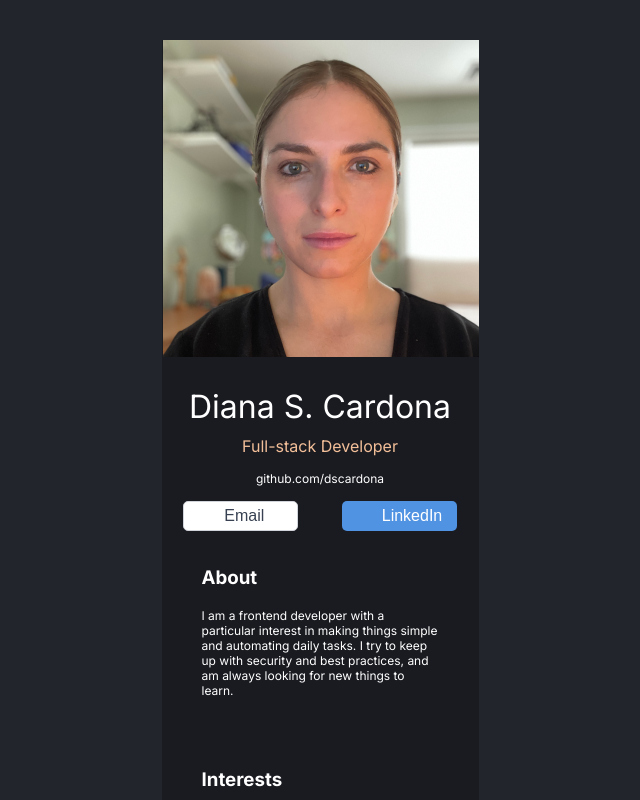
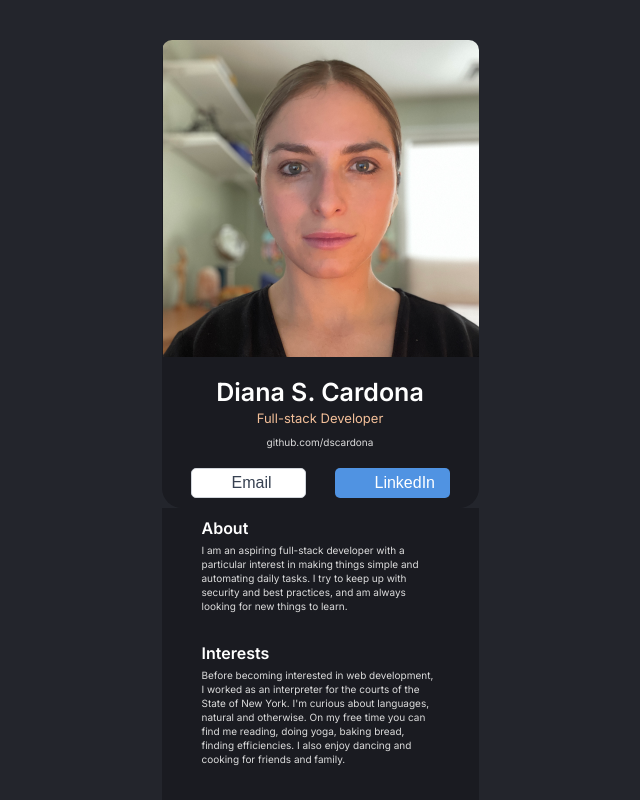
Before and after one commit to dscardona/digital-business-card, a React (Vite) app: page / in a window 1280 px wide. Shown: the top 800 px of the page, without its empty margins (320-960 px from the left). Built offline with nearby package versions, Linux system fonts and the light colour scheme.

Commit message:
Round corners, fix alignment and font properties

```diff
--- a/src/components/About.jsx
+++ b/src/components/About.jsx
@@ -5,7 +5,7 @@ function About() {
         <>
         <div className="about-body">
             <h3>About</h3>
-            <p>I am a frontend developer with a particular interest in making things simple and automating daily tasks. I try to keep up with security and best practices, and am always looking for new things to learn.</p>
+            <p>I am an aspiring full-stack developer with a particular interest in making things simple and automating daily tasks. I try to keep up with security and best practices, and am always looking for new things to learn.</p>
         </div>
         </>
     )
--- a/src/components/Info.jsx
+++ b/src/components/Info.jsx
@@ -5,7 +5,7 @@ import linkedin from "../../public/images/linkedin.png"
 function Info() {
     return (
         <div className="info">
-            <img src={headshot} />
+            <img className="headshot" src={headshot} alt="Headshot of woman looking straight ahead, with her hair up" />
             <h1>Diana S. Cardona</h1>
             <h4>Full-stack Developer</h4>
             <h5>github.com/dscardona</h5>
--- a/src/components/Interests.jsx
+++ b/src/components/Interests.jsx
@@ -1,9 +1,9 @@
 function Interests() {
     return (
         <>
-        <div className="about-body">
+        <div className="interests-body">
             <h3>Interests</h3>
-            <p>Before working as a developer, I worked as an interpreter for the courts of the State of New York. I'm curious about languages, natural and otherwise. On my free time you can find me reading, doing yoga, baking bread, finding efficiencies. I enjoy dancing and cooking for friends and family.</p>
+            <p>Before becoming interested in web development, I worked as an interpreter for the courts of the State of New York. I'm curious about languages, natural and otherwise. On my free time you can find me reading, doing yoga, baking bread, finding efficiencies. I also enjoy dancing and cooking for friends and family.</p>
         </div>
         </>
     )
--- a/src/style.css
+++ b/src/style.css
@@ -16,30 +16,38 @@ body {
     background-color: #1A1B21;
     width: 317px;
     margin: 40px auto auto;
+    border-radius: 20px;
 }
 
+.headshot {
+    border-radius: 10px 10px 0px 0px;
+}
 h1 {
-    font-weight: 500;
-    margin: 30px 0px 0px;
+    font-weight: 600;
+    margin: 20px 0px 0px;
+    font-size: 25px;
 }
 
 h4 {
     font-weight: 100;
-    margin: 10px 0px 0px;
+    margin: 3px 0px 5px;
     color: #F3BF99;
+    font-size: 13px;
 }
 
-h5, p {
+h5 {
     font-weight:100;
-    font-size: 12px;
-    margin: 15px 0px 0px;
+    font-size: 10px;
+    margin: 5px 0px 0px;
+    padding: 0px;
+    color: #DCDCDC;
 }
 
 .buttons {
     display: flex;
     width: 317px;
-    margin: 15px 0px 0px;
-    justify-content: space-around;
+    margin: 20px 0px 10px;
+    justify-content: space-evenly;
 
 }
 
@@ -68,18 +76,38 @@ h5, p {
     display: flex;
 }
 
-.about-body, .about-interests, .footer {
+.about-body, .interests-body, .footer {
     background-color: #1A1B21;
     width: 317px;
     margin: 0px auto 0px;
-    padding: 35px 40px;
+    padding: 10px 40px;
 }
 
 h3 {
-    margin-top: 0px;
+    margin: 0px;
+    font-weight: 600;
+    font-size: 16px;
+}
+
+.interests-body {
+    padding-bottom: 30px;
 }
 
 .footer-social-logos {
     display: flex;
     justify-content: space-around;
+    margin: 8px 0px;
 }
+
+.footer {
+    background-color: #161619;
+    border-radius: 0px 0px 10px 10px;
+}
+
+p {
+    font-weight:100;
+    font-size: 10px;
+    margin-top: 5px;
+    line-height: 14px;
+    color: #DCDCDC;
+}
```
